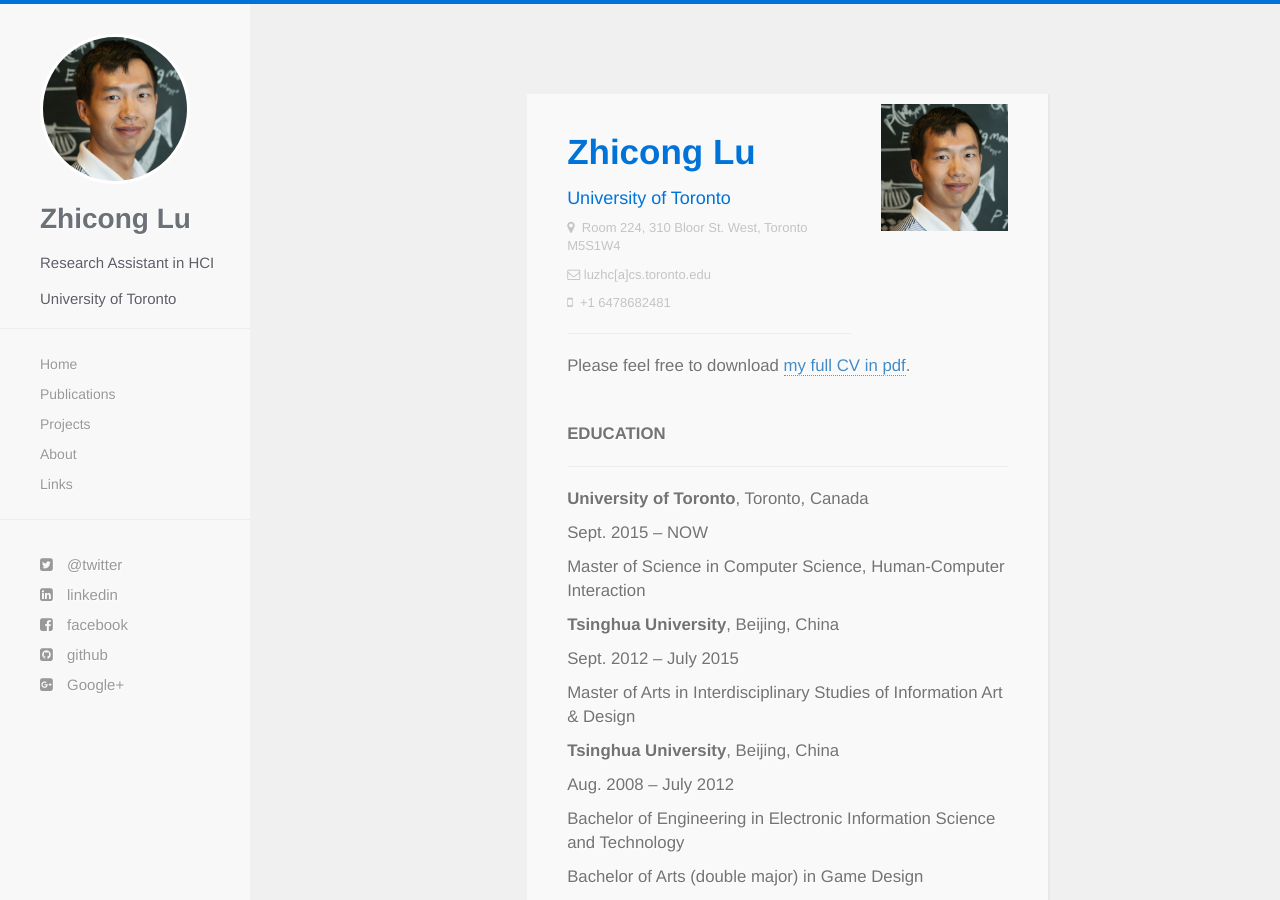
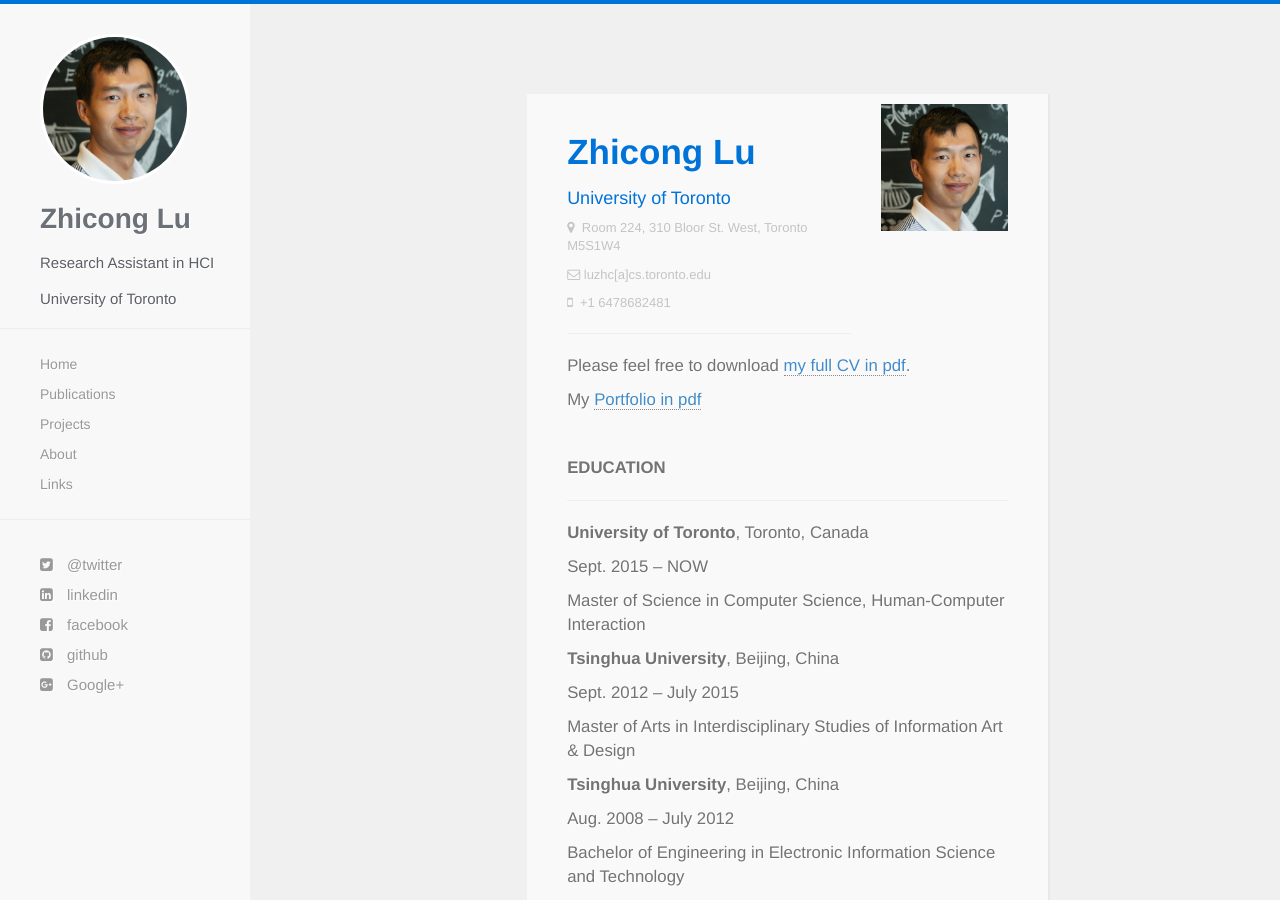
Before and after one commit to luzc08/luzc08.github.io, a Jekyll site: the page built from about/index.html, in a window 1280 px wide and 900 px high. Built offline with Jekyll 4.4.1, drawn with Linux system fonts in a browser that asks for light colours; nearby versions of some CDN libraries.

Commit message:
Updated portfolios

```diff
--- a/_includes/about.md
+++ b/_includes/about.md
@@ -1,4 +1,6 @@
 Please feel free to download [my full CV in pdf]({{ site.baseurl }}/media/Zhicong_CV.pdf).
+
+My [Portfolio in pdf]({{ site.baseurl }}/media/Portfolio2014.pdf)
 
 &nbsp;
 
--- a/_includes/navigation.html
+++ b/_includes/navigation.html
@@ -26,7 +26,7 @@
 <div id="sidebar-wrapper">
   <ul class="sidebar-nav">
     <li class="sidebar-brand">    <a href="{{ site.baseurl }}/">
-    		<img src="{{ site.baseurl }}/images/self.jpg" class="img-circle" style="border-radius: 50%;
+    		<img src="{{ site.baseurl }}/images/luzhc.jpg" class="img-circle" style="border-radius: 50%;
     border: 3px solid #FFF; height:150px;width:150px" />
       </a>
     </li>
--- a/about/index.html
+++ b/about/index.html
@@ -15,7 +15,7 @@
             <hr />
           </div>
           <div class="col-md-4">
-            <img src="{{ site.baseurl }}/images/self.jpg">
+            <img src="{{ site.baseurl }}/images/luzhc.jpg">
           </div>
         </div>
         <div class="row">
```
Also changed, not shown: images/luzhc.jpg (added), images/self.jpg (deleted), 1 other file.
